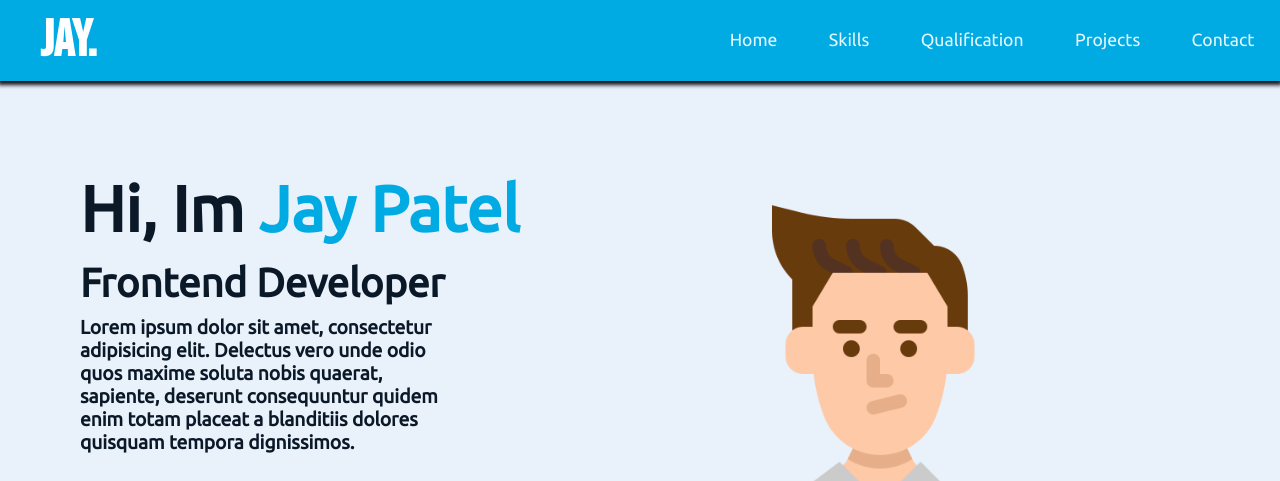
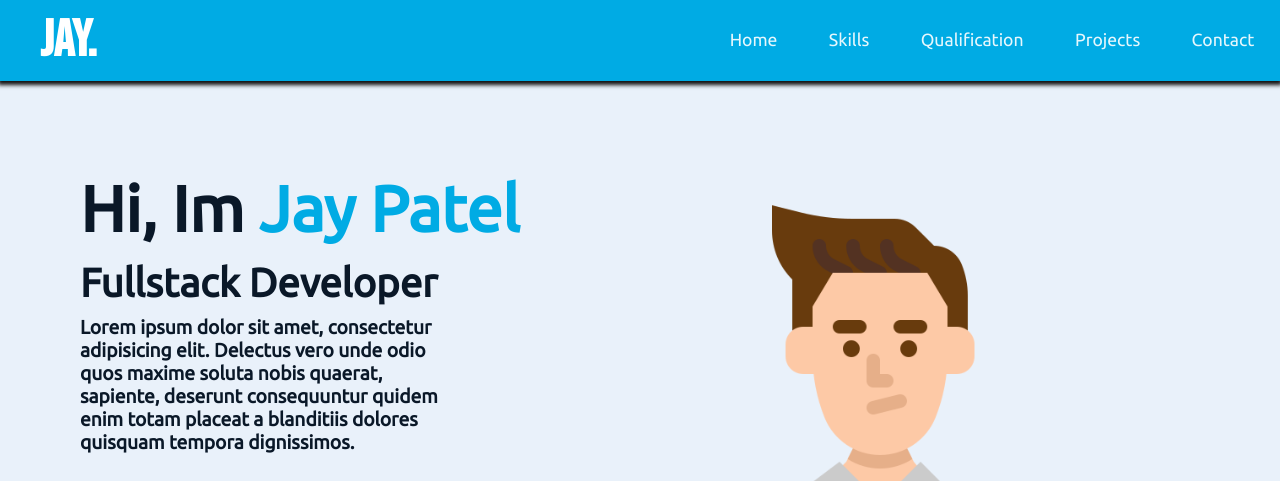
Before and after one commit to Jayu-patel/myPortfolio, a plain HTML site: page index.html in a window 1280 px wide. Shown: the top 481 px of the page. Drawn offline with Linux system fonts and the light colour scheme.

Commit message:
Update index.html

```diff
--- a/index.html
+++ b/index.html
@@ -46,7 +46,7 @@
                 Hi, Im
                 <span id="name">Jay Patel</span>
             </div>
-            <span class="t2">Frontend Developer</span>
+            <span class="t2">Fullstack Developer</span>
             <p>Lorem ipsum dolor sit amet, consectetur adipisicing elit. Delectus vero unde odio quos maxime soluta
                 nobis quaerat, sapiente, deserunt consequuntur quidem enim totam placeat a blanditiis dolores quisquam
                 tempora dignissimos.</p>
```
